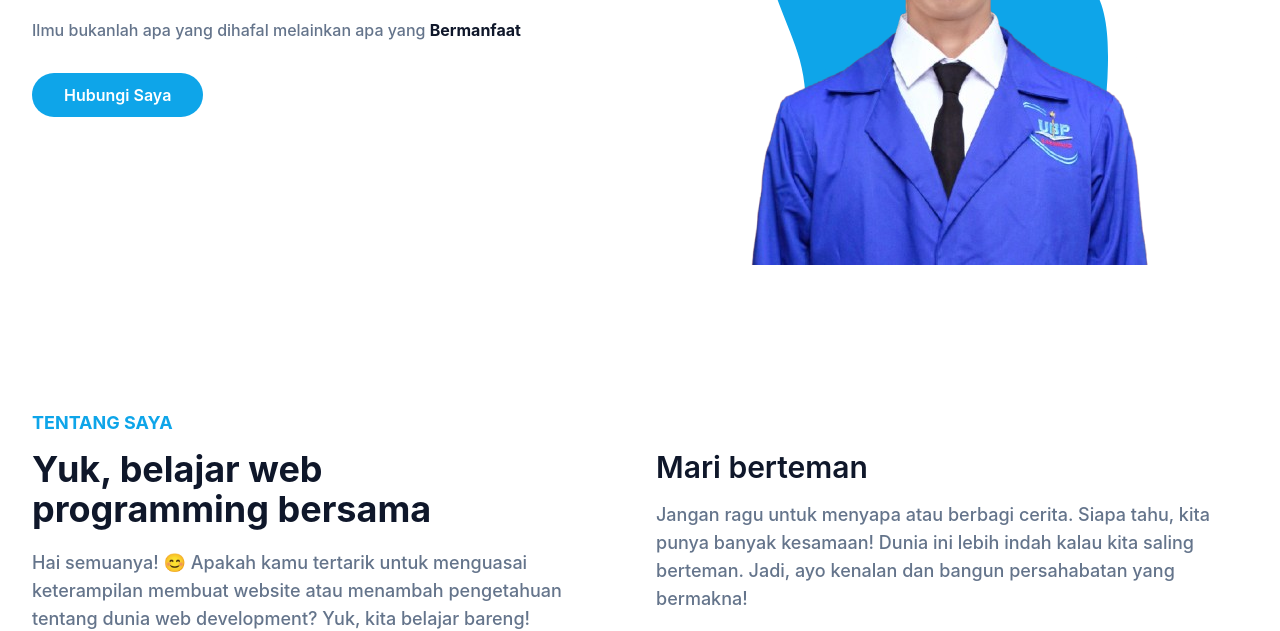
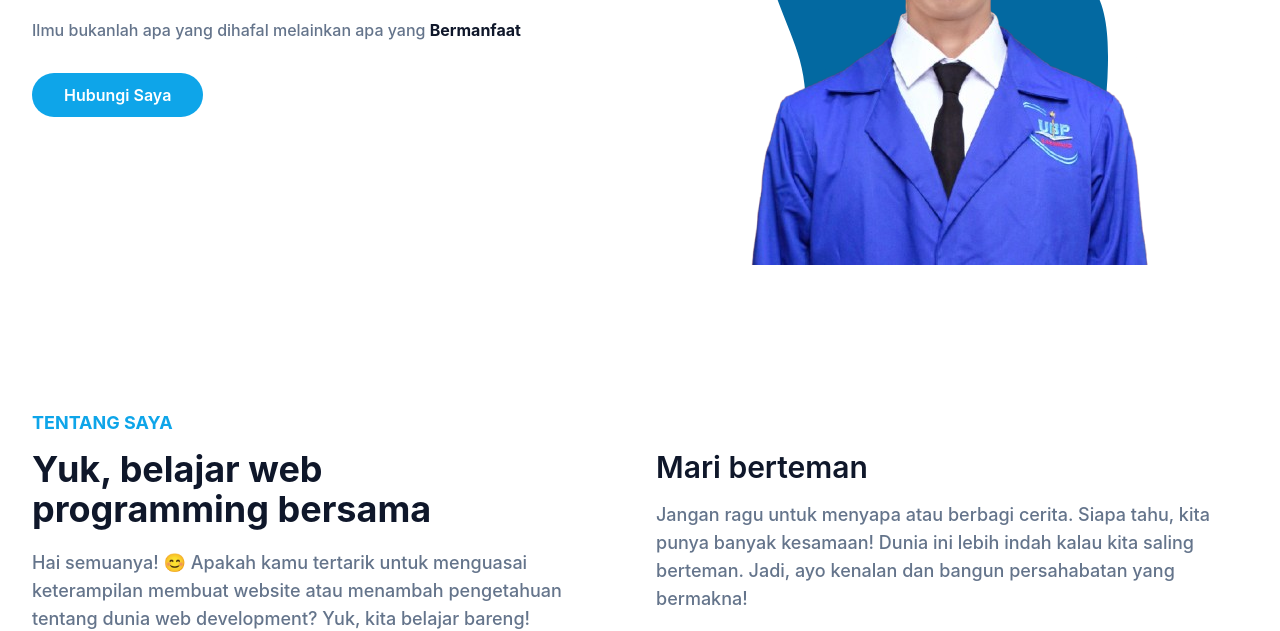
Before and after one commit to Jarbae/portfolio-tailwindcss, a website: page index.html in a window 1280 px wide. Shown: the part 418-1049 px from the top of the page. Drawn offline with Linux system fonts and the light colour scheme.

Commit message:
perbaikan

```diff
--- a/index.html
+++ b/index.html
@@ -102,7 +102,7 @@
                         <img src="dist/img/fajar.png" alt="fajar" class="relative z-10 mx-auto max-w-full" />
                         <span class="absolute bottom-0 left-1/2 -translate-x-1/2 md:scale-125">
                             <svg width="400" height="400" viewBox="0 0 200 200" xmlns="http://www.w3.org/2000/svg">
-                                <path fill="#0ea5e9"
+                                <path fill="#0369a1"
                                     d="M26.8,-46C36,-41.1,45.7,-36.5,50.9,-28.9C56.2,-21.3,56.9,-10.7,56.7,-0.1C56.5,10.4,55.3,20.8,52.4,32.5C49.6,44.2,45.1,57.3,36.1,61.4C27.1,65.5,13.5,60.8,0.8,59.5C-12,58.1,-24,60.3,-33.3,56.3C-42.6,52.3,-49.2,42.3,-51.5,31.9C-53.8,21.4,-51.9,10.7,-55.4,-2C-58.9,-14.8,-67.8,-29.5,-67.8,-43.9C-67.8,-58.4,-58.9,-72.4,-46.1,-75.3C-33.3,-78.2,-16.7,-69.8,-3.9,-63C8.8,-56.1,17.6,-50.9,26.8,-46Z"
                                     transform="translate(100 100) scale(1.1)" />
                             </svg>
```
